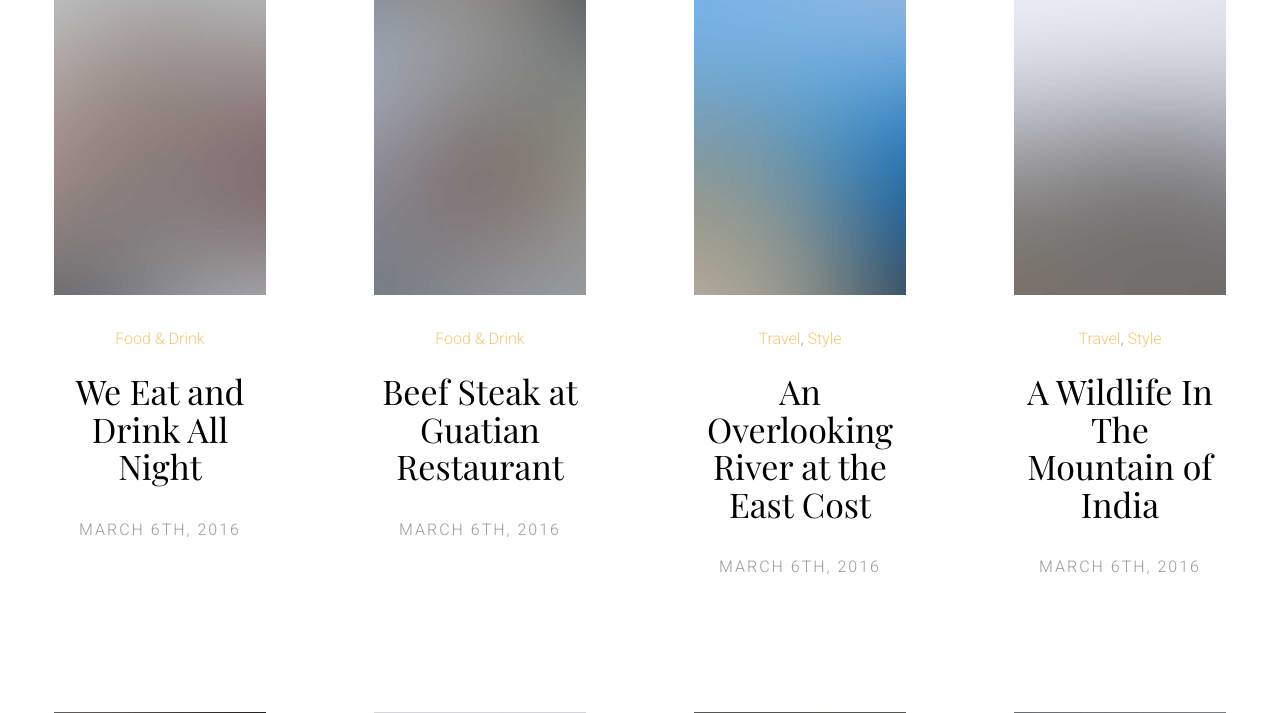
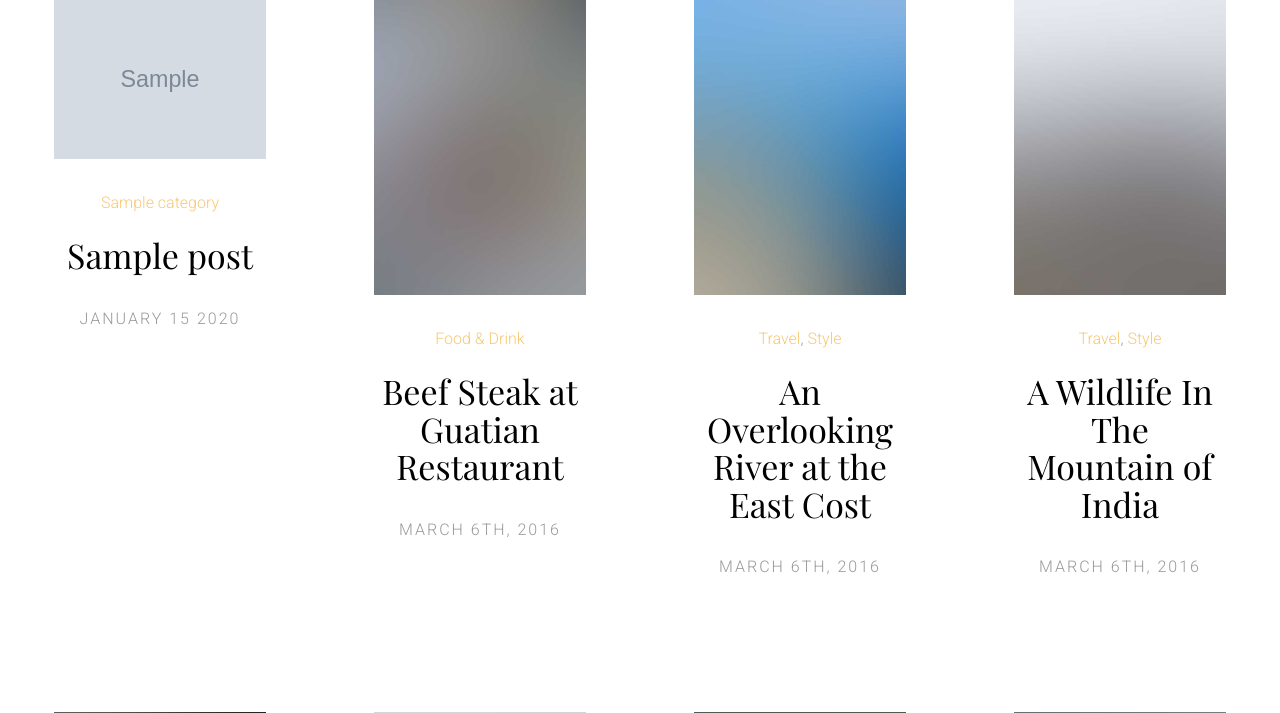
Before and after one commit to andikasputra/ssblog, a PHP site: page /index.php in a window 1280 px wide. Shown: the part 178-891 px from the top of the page. Run offline with PHP 8.4, Linux system fonts and the light colour scheme; tables that the repository leaves empty or names only in its code hold one stand-in row (values such as "Sample post"); grey boxes marked "Sample" are stand-in pictures; some web fonts are replaced.

Commit message:
homepage

```diff
--- a/index.php
+++ b/index.php
@@ -1,14 +1,20 @@
 <?php include 'layouts/header.php' ?>
 <div class="container-fluid">
 	<div class="row fh5co-post-entry">
+		<?php
+		$query = "SELECT posts.*, categories.name, user.fullname FROM posts JOIN categories ON posts.category_id = categories.id JOIN user ON posts.user_id = user.id ORDER BY posts.id DESC";
+		$sql = mysqli_query($koneksi, $query) or die (mysqli_error($koneksi) . $query);
+		while ($post = mysqli_fetch_assoc($sql)) { ?>
 		<article class="col-lg-3 col-md-3 col-sm-3 col-xs-6 col-xxs-12 animate-box">
 			<figure>
-				<a href="single.html"><img src="images/pic_1.jpg" alt="Image" class="img-responsive"></a>
+				<a href="single.html"><img src="assets/upload/images/<?= $post['picture'] ?>" alt="<?= $post['title'] ?>" class="img-responsive"></a>
 			</figure>
-			<span class="fh5co-meta"><a href="single.html">Food &amp; Drink</a></span>
-			<h2 class="fh5co-article-title"><a href="single.html">We Eat and Drink All Night</a></h2>
-			<span class="fh5co-meta fh5co-date">March 6th, 2016</span>
+			<span class="fh5co-meta"><a href="single.html"><?= $post['name'] ?></a></span>
+			<h2 class="fh5co-article-title"><a href="baca-<?= $post['slug'] ?>"><?= $post['title'] ?></a></h2>
+			<span class="fh5co-meta fh5co-date"><?= date('F d Y', strtotime($post['date'])) ?></span>
 		</article>
+		<?php
+		} ?>
 		<article class="col-lg-3 col-md-3 col-sm-3 col-xs-6 col-xxs-12 animate-box">
 			<figure>
 				<a href="single.html"><img src="images/pic_2.jpg" alt="Image" class="img-responsive"></a>
--- a/layouts/header.php
+++ b/layouts/header.php
@@ -1,4 +1,6 @@
-
+<?php
+session_start();
+include 'conf/db.php'; ?>
 <!DOCTYPE html>
 <!--[if lt IE 7]>      <html class="no-js lt-ie9 lt-ie8 lt-ie7"> <![endif]-->
 <!--[if IE 7]>         <html class="no-js lt-ie9 lt-ie8"> <![endif]-->
```
